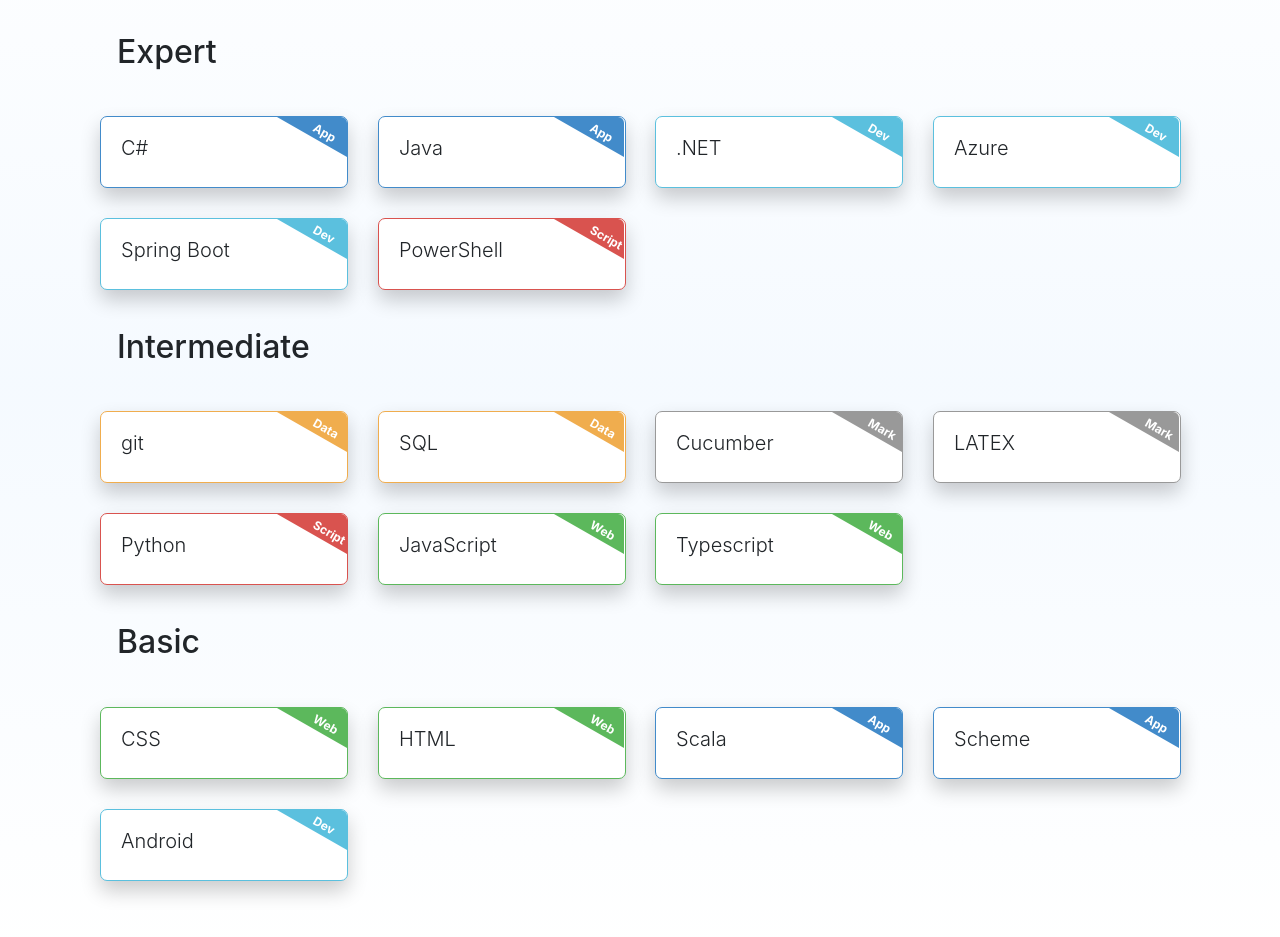
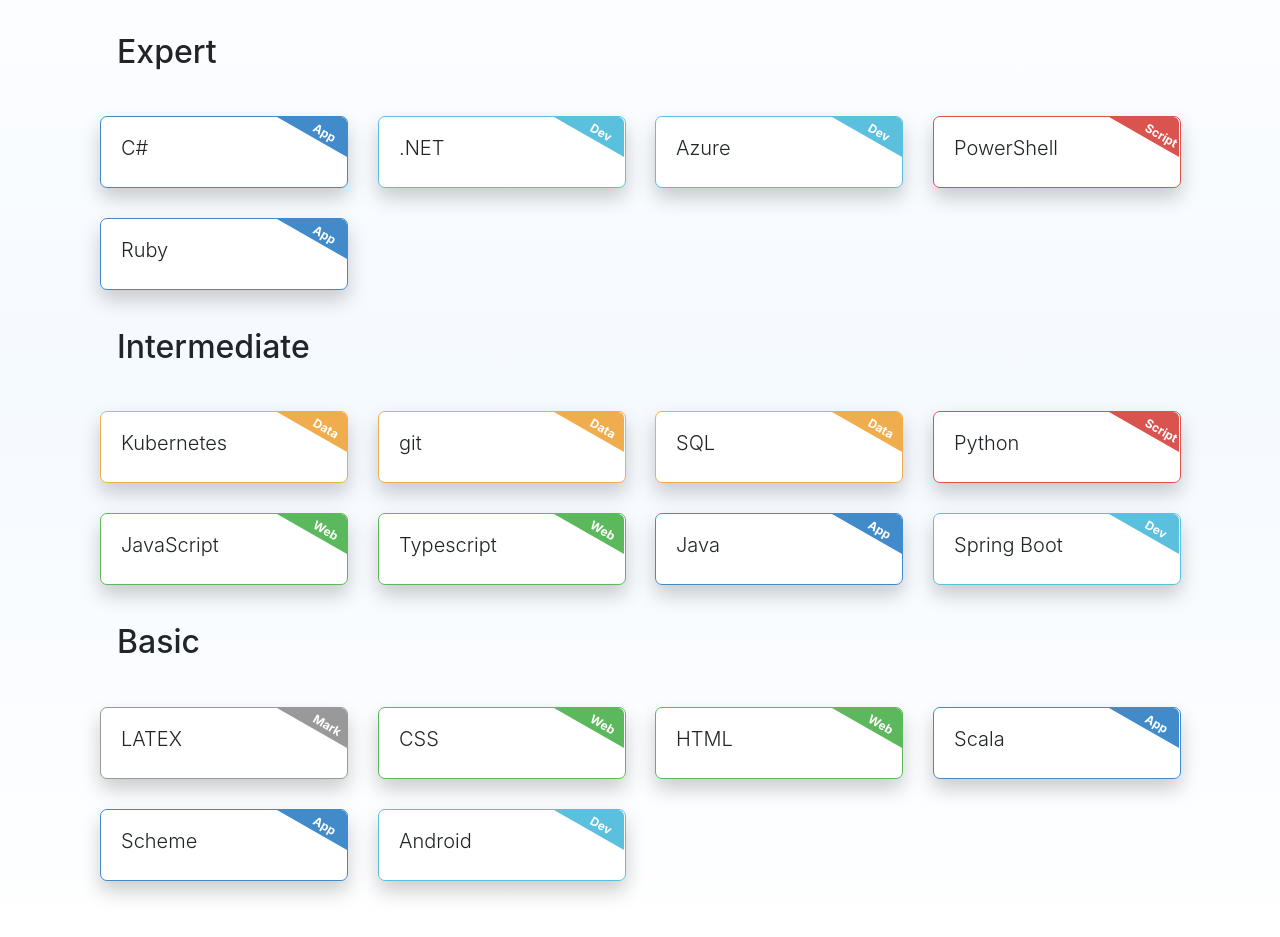
Before and after one commit to Tayham/Tayham.github.io, a plain HTML site: page index.html in a window 1280 px wide. Shown: the part 1380-2317 px from the top of the page. Drawn offline with nearby package versions, Linux system fonts and the light colour scheme.

Commit message:
update skills

```diff
--- a/index.html
+++ b/index.html
@@ -6,7 +6,7 @@
   <script async src="https://www.googletagmanager.com/gtag/js?id=G-WH50N05RHX"></script>
   <script>
     window.dataLayer = window.dataLayer || [];
-    function gtag(){dataLayer.push(arguments);}
+    function gtag() { dataLayer.push(arguments); }
     gtag('js', new Date());
     gtag('config', 'G-WH50N05RHX');
   </script>
@@ -181,17 +181,6 @@
           </div>
 
           <div class="col-md-3" data-aos="zoom-in">
-            <div class="skill skill-radius  skill-primary">
-              <div class="shape">
-                <div class="shape-text">App</div>
-              </div>
-              <div class="skill-content">
-                <h3 class="lead">Java</h3>
-              </div>
-            </div>
-          </div>
-
-          <div class="col-md-3" data-aos="zoom-in">
             <div class="skill skill-radius  skill-info">
               <div class="shape">
                 <div class="shape-text">Dev</div>
@@ -214,23 +203,23 @@
           </div>
 
           <div class="col-md-3" data-aos="zoom-in">
-            <div class="skill skill-radius  skill-info">
-              <div class="shape">
-                <div class="shape-text">Dev</div>
-              </div>
-              <div class="skill-content">
-                <h3 class="lead">Spring Boot</h3>
-              </div>
-            </div>
-          </div>
-
-          <div class="col-md-3" data-aos="zoom-in">
             <div class="skill skill-radius  skill-danger">
               <div class="shape">
                 <div class="shape-text">Script</div>
               </div>
               <div class="skill-content">
                 <h3 class="lead">PowerShell</h3>
+              </div>
+            </div>
+          </div>
+
+          <div class="col-md-3" data-aos="zoom-in">
+            <div class="skill skill-radius  skill-primary">
+              <div class="shape">
+                <div class="shape-text">App</div>
+              </div>
+              <div class="skill-content">
+                <h3 class="lead">Ruby</h3>
               </div>
             </div>
           </div>
@@ -254,6 +243,17 @@
                 <div class="shape-text">Data</div>
               </div>
               <div class="skill-content">
+                <h3 class="lead">Kubernetes</h3>
+              </div>
+            </div>
+          </div>
+
+          <div class="col-md-3" data-aos="zoom-in">
+            <div class="skill skill-radius  skill-warning">
+              <div class="shape">
+                <div class="shape-text">Data</div>
+              </div>
+              <div class="skill-content">
                 <h3 class="lead">git</h3>
               </div>
             </div>
@@ -266,28 +266,6 @@
               </div>
               <div class="skill-content">
                 <h3 class="lead">SQL</h3>
-              </div>
-            </div>
-          </div>
-
-          <div class="col-md-3" data-aos="zoom-in">
-            <div class="skill skill-radius  skill-default">
-              <div class="shape">
-                <div class="shape-text">Mark</div>
-              </div>
-              <div class="skill-content">
-                <h3 class="lead">Cucumber</h3>
-              </div>
-            </div>
-          </div>
-
-          <div class="col-md-3" data-aos="zoom-in">
-            <div class="skill skill-radius  skill-default">
-              <div class="shape">
-                <div class="shape-text">Mark</div>
-              </div>
-              <div class="skill-content">
-                <h3 class="lead">LATEX</h3>
               </div>
             </div>
           </div>
@@ -325,6 +303,27 @@
             </div>
           </div>
 
+          <div class="col-md-3" data-aos="zoom-in">
+            <div class="skill skill-radius  skill-primary">
+              <div class="shape">
+                <div class="shape-text">App</div>
+              </div>
+              <div class="skill-content">
+                <h3 class="lead">Java</h3>
+              </div>
+            </div>
+          </div>
+
+          <div class="col-md-3" data-aos="zoom-in">
+            <div class="skill skill-radius  skill-info">
+              <div class="shape">
+                <div class="shape-text">Dev</div>
+              </div>
+              <div class="skill-content">
+                <h3 class="lead">Spring Boot</h3>
+              </div>
+            </div>
+          </div>
 
         </div>
         <!--/row-->
@@ -338,6 +337,17 @@
       <br>
       <div class="container">
         <div class="row">
+
+          <div class="col-md-3" data-aos="zoom-in">
+            <div class="skill skill-radius  skill-default">
+              <div class="shape">
+                <div class="shape-text">Mark</div>
+              </div>
+              <div class="skill-content">
+                <h3 class="lead">LATEX</h3>
+              </div>
+            </div>
+          </div>
 
           <div class="col-md-3" data-aos="zoom-in">
             <div class="skill skill-radius  skill-success">
```
